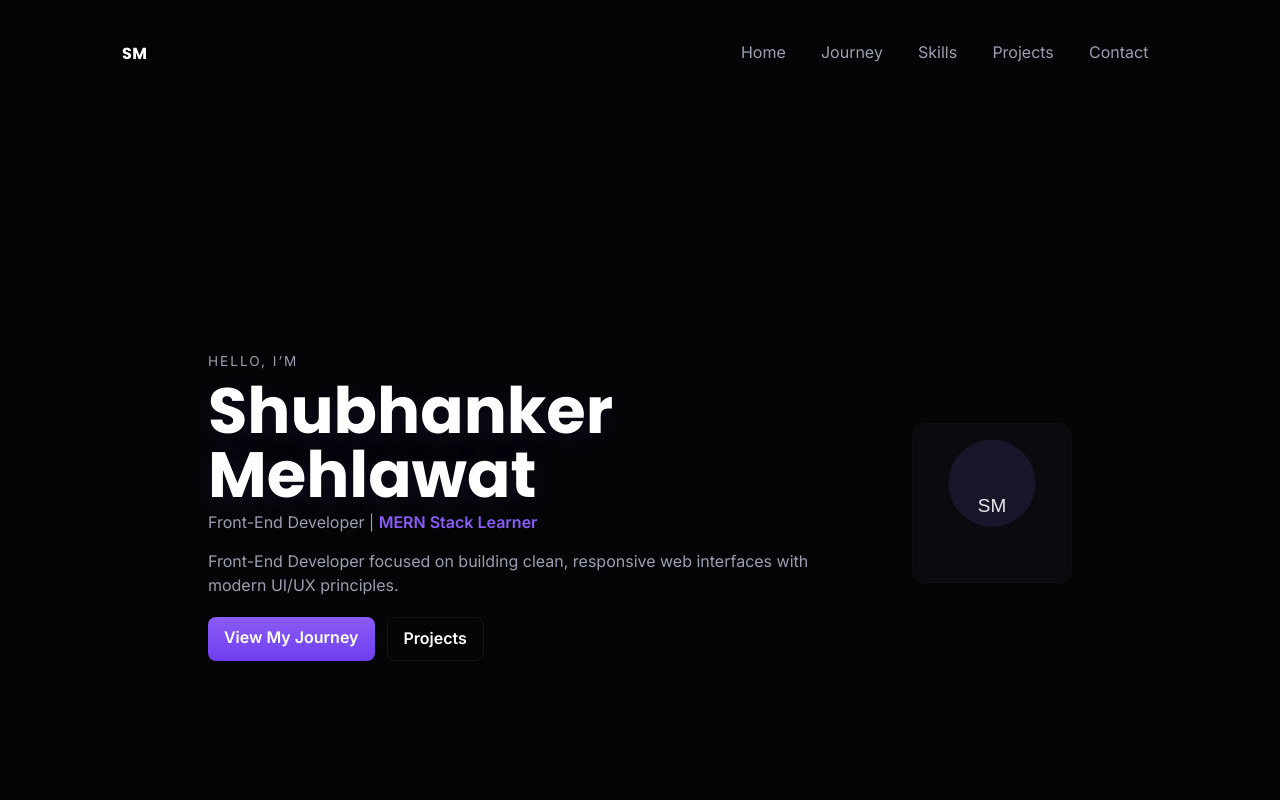
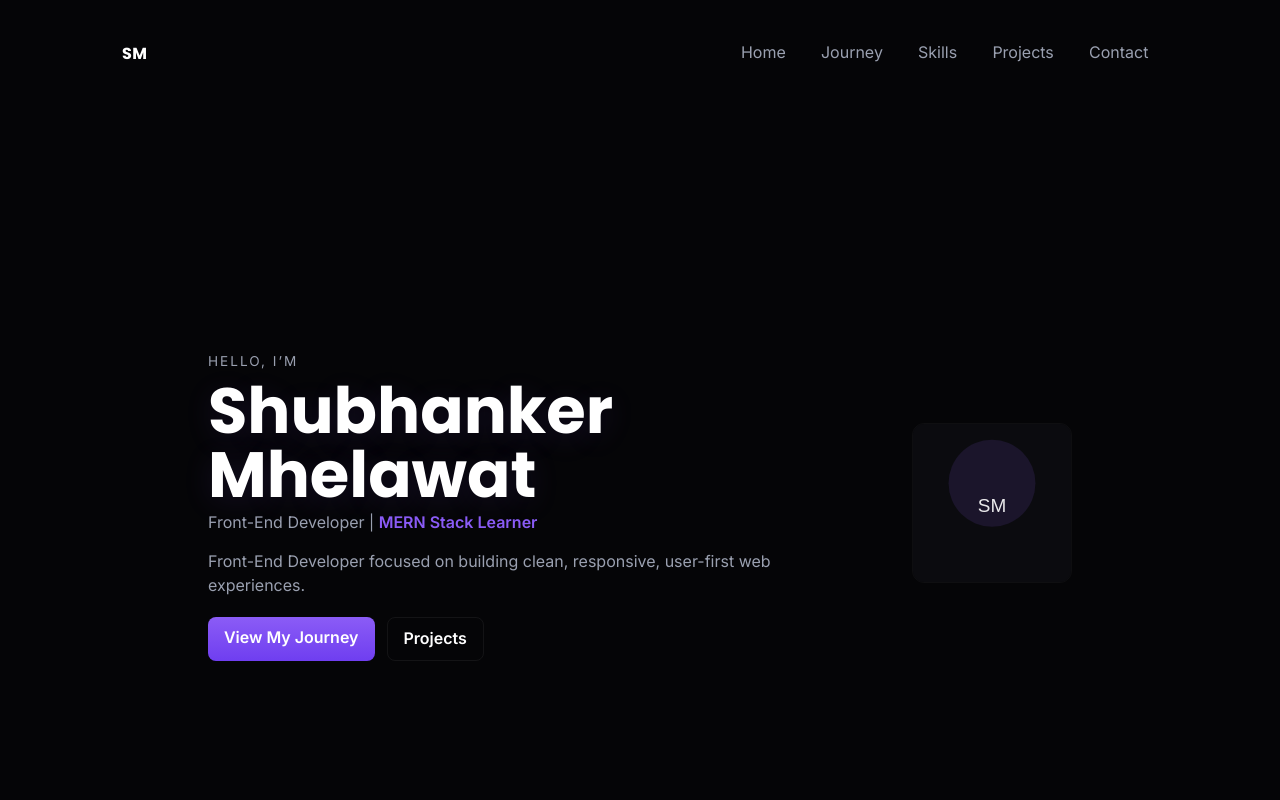
Before and after one commit to ishubhsaga/my-portfolio, a plain HTML site: page index.html in a window 1280 px wide. Shown: the top 800 px of the page. Drawn offline with Linux system fonts and the light colour scheme.

Commit message:
Fix name spelling and update contact email

```diff
--- a/index.html
+++ b/index.html
@@ -3,8 +3,17 @@
 <head>
     <meta charset="utf-8" />
     <meta name="viewport" content="width=device-width,initial-scale=1" />
-    <title>Shubhanker Mehlawat — Front-End Developer</title>
-    <meta name="description" content="Shubhanker Mehlawat — Front-End Developer focused on building clean, responsive web interfaces." />
+    <title>Shubhanker Mhelawat | Front-End Developer</title>
+    <meta name="description" content="Front-End developer focused on UI/UX, responsive design, and modern web interfaces." />
+    <meta name="author" content="Shubhanker Mhelawat" />
+
+    <!-- Open Graph (for LinkedIn / social previews) -->
+    <meta property="og:title" content="Shubhanker Mhelawat | Front-End Developer" />
+    <meta property="og:description" content="Front-End developer focused on UI/UX, responsive design, and modern web interfaces." />
+    <meta property="og:type" content="website" />
+    <meta property="og:url" content="https://ishubhsaga.github.io/my-portfolio/" />
+    <meta property="og:image" content="https://ishubhsaga.github.io/my-portfolio/assets/images/profile.svg" />
+    <meta property="og:site_name" content="Shubhanker Mhelawat" />
 
     <!-- Fonts -->
     <link href="https://fonts.googleapis.com/css2?family=Inter:wght@300;400;600&family=Poppins:wght@600;700&display=swap" rel="stylesheet">
@@ -39,9 +48,9 @@
             <div class="container hero-inner">
                 <div class="hero-content">
                     <p class="eyebrow">HELLO, I’M</p>
-                    <h1 class="hero-title">Shubhanker Mehlawat</h1>
+                    <h1 class="hero-title">Shubhanker Mhelawat</h1>
                     <p class="hero-role">Front-End Developer <span class="muted">|</span> <span class="accent">MERN Stack Learner</span></p>
-                    <p class="hero-line">Front-End Developer focused on building clean, responsive web interfaces with modern UI/UX principles.</p>
+                    <p class="hero-line">Front-End Developer focused on building clean, responsive, user-first web experiences.</p>
 
                     <div class="hero-ctas">
                         <a class="btn btn--primary" href="#timeline">View My Journey</a>
@@ -50,7 +59,7 @@
                 </div>
 
                 <div class="hero-media">
-                    <img src="assets/images/profile.svg" alt="Profile — Shubhanker Mehlawat" class="profile-img">
+                    <img src="assets/images/profile.svg" alt="Profile — Shubhanker Mhelawat" class="profile-img">
                 </div>
             </div>
         </section>
@@ -207,7 +216,7 @@
             <div class="container contact-inner">
                 <h2 class="section-title">Let’s work together</h2>
                 <p class="muted">I'm open to opportunities and collaborations — feel free to reach out by email.</p>
-                <a class="btn btn--primary" href="mailto:shubh.mehlawat8@gmail.com">Email Me</a>
+                <a class="btn btn--primary" href="mailto:shubh.mhelawat8@gmail.com">Email Me</a>
             </div>
         </section>
 
@@ -215,7 +224,7 @@
 
     <footer class="site-footer">
         <div class="container">
-            <p class="muted">© 2026 Shubhanker Mehlawat</p>
+            <p class="muted">© 2026 Shubhanker Mhelawat</p>
         </div>
     </footer>
 
```
Also changed, not shown: 1 other file.
